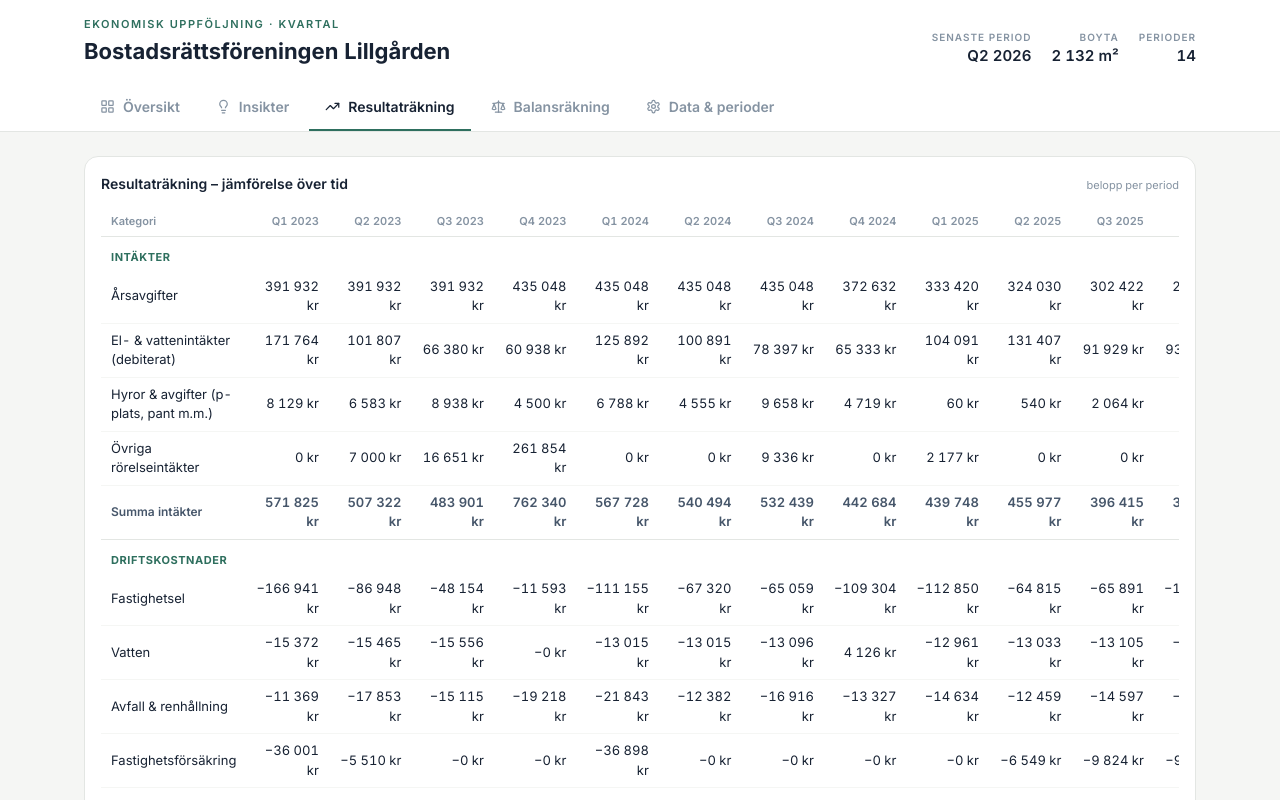
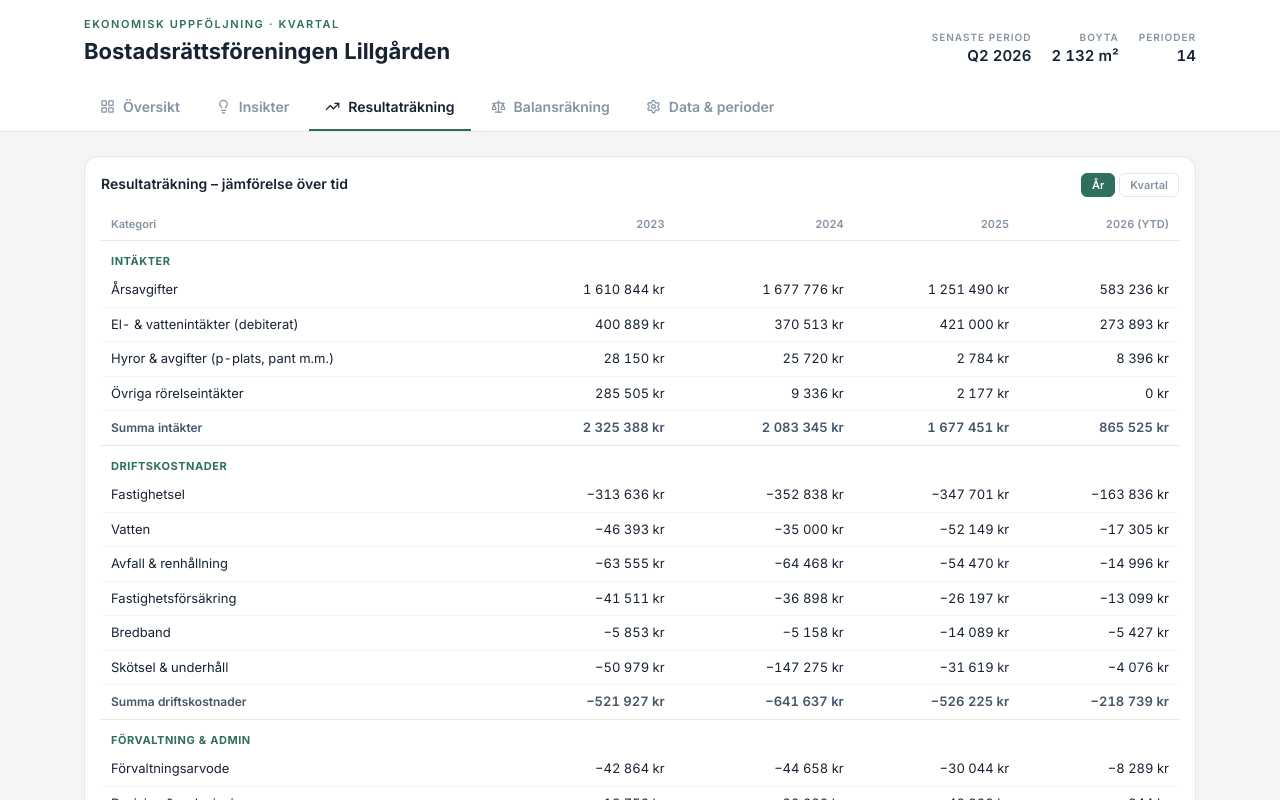
Before and after one commit to MiladKhanKhan/brflillgarden, a React (Vite) app in the folder lillgarden-dashboard-vite/lillgarden-dashboard/: page / in a window 1280 px wide. Both pictures are taken after a click on the button "Resultaträkning". Shown: the top 800 px of the page. Built offline with nearby package versions, Linux system fonts and the light colour scheme.

Commit message:
Update App.jsx

```diff
--- a/lillgarden-dashboard-vite/lillgarden-dashboard/src/App.jsx
+++ b/lillgarden-dashboard-vite/lillgarden-dashboard/src/App.jsx
@@ -843,41 +843,57 @@ function Insikter({ sorted, latest, boyta, resultOf, driftOf, soliditetOf, focus
 
 /* ---------- RR comparison table ---------- */
 function RRTable({ sorted, resultOf, driftOf, boyta }) {
+  const [view, setView] = useState("y");
   const groups = [...new Set(RR.map((a) => a.g))];
   const cell = { padding: "7px 10px", fontSize: 13, textAlign: "right" };
   const head = { ...cell, color: T.faint, fontSize: 11, fontWeight: 600, borderBottom: `1px solid ${T.line}` };
   const groupSum = (g, p) => RR.filter((a) => a.g === g).reduce((s, a) => s + (a.s === "in" ? num(p.rr[a.k]) : -num(p.rr[a.k])), 0);
 
-  return (<Card title="Resultaträkning – jämförelse över tid" hint="belopp per period">
+  // Årsvy: summera resultaträkningens poster per år
+  const years = [...new Set(sorted.map((p) => p.year))];
+  const yearCols = years.map((y) => {
+    const qs = sorted.filter((p) => p.year === y);
+    const rr = {};
+    RR.forEach((a) => { rr[a.k] = qs.reduce((s, p) => s + num(p.rr[a.k]), 0); });
+    return { id: String(y), label: qs.length === 4 ? String(y) : `${y} (YTD)`, year: y, nQ: qs.length, rr };
+  });
+  const cols = view === "q" ? sorted : yearCols;
+  const driftKvmOf = (p) => {
+    if (view === "q") return (driftOf(p) * 4) / boyta;
+    const f = p.nQ === 4 ? 1 : 4 / p.nQ;
+    return (driftOf(p) * f) / boyta;
+  };
+
+  return (<Card title="Resultaträkning – jämförelse över tid" hint={<ViewToggle value={view} onChange={setView} />}>
     <div className="overflow-x-auto">
-      <table style={{ width: "100%", borderCollapse: "collapse", minWidth: 480 }}>
+      <table style={{ width: "100%", borderCollapse: "collapse", minWidth: view === "q" ? 480 : 360 }}>
         <thead><tr>
           <th style={{ ...head, textAlign: "left" }}>Kategori</th>
-          {sorted.map((p) => <th key={p.id} style={head}>{p.label}</th>)}
+          {cols.map((p) => <th key={p.id} style={head}>{p.label}</th>)}
         </tr></thead>
         <tbody>
           {groups.map((g) => (
             <React.Fragment key={g}>
-              <tr><td colSpan={sorted.length + 1} style={{ padding: "12px 10px 4px", fontSize: 11, fontWeight: 700, color: T.green, letterSpacing: "0.05em" }}>{g.toUpperCase()}</td></tr>
+              <tr><td colSpan={cols.length + 1} style={{ padding: "12px 10px 4px", fontSize: 11, fontWeight: 700, color: T.green, letterSpacing: "0.05em" }}>{g.toUpperCase()}</td></tr>
               {RR.filter((a) => a.g === g).map((a) => (
                 <tr key={a.k} style={{ borderBottom: `1px solid ${T.bg}` }}>
                   <td style={{ padding: "7px 10px", fontSize: 13 }}>{a.l}</td>
-                  {sorted.map((p) => <td key={p.id} style={cell}>{kr(a.s === "in" ? num(p.rr[a.k]) : -num(p.rr[a.k]))}</td>)}
+                  {cols.map((p) => <td key={p.id} style={cell}>{kr(a.s === "in" ? num(p.rr[a.k]) : -num(p.rr[a.k]))}</td>)}
                 </tr>
               ))}
               <tr style={{ borderBottom: `1px solid ${T.line}` }}>
                 <td style={{ padding: "6px 10px", fontSize: 12, fontWeight: 600, color: T.inkSoft }}>Summa {g.toLowerCase()}</td>
-                {sorted.map((p) => <td key={p.id} style={{ ...cell, fontWeight: 600, color: T.inkSoft }}>{kr(groupSum(g, p))}</td>)}
+                {cols.map((p) => <td key={p.id} style={{ ...cell, fontWeight: 600, color: T.inkSoft }}>{kr(groupSum(g, p))}</td>)}
               </tr>
             </React.Fragment>
           ))}
           <tr style={{ borderTop: `2px solid ${T.ink}` }}>
-            <td style={{ padding: "10px", fontWeight: 700 }}>Periodens resultat</td>
-            {sorted.map((p) => { const r = resultOf(p); return <td key={p.id} style={{ ...cell, fontWeight: 700, color: r >= 0 ? T.green : T.clay }}>{kr(r)}</td>; })}
+            <td style={{ padding: "10px", fontWeight: 700 }}>{view === "q" ? "Periodens resultat" : "Årets resultat"}</td>
+            {cols.map((p) => { const r = resultOf(p); return <td key={p.id} style={{ ...cell, fontWeight: 700, color: r >= 0 ? T.green : T.clay }}>{kr(r)}</td>; })}
           </tr>
           {boyta > 0 && (
             <tr><td style={{ padding: "8px 10px", fontSize: 12, color: T.faint }}>Driftskostnad/m² (årstakt)</td>
-              {sorted.map((p) => <td key={p.id} style={{ ...cell, fontSize: 12, color: T.faint }}>{kr((driftOf(p) * 4) / boyta)}</td>)}
+              {cols.map((p) => <td key={p.id} style={{ ...cell, fontSize: 12, color: T.faint }}>{kr(driftKvmOf(p))}</td>)}
             </tr>
           )}
         </tbody>
@@ -888,10 +904,20 @@ function RRTable({ sorted, resultOf, driftOf, boyta }) {
 
 /* ---------- BR comparison table ---------- */
 function BRTable({ sorted, assetsOf, soliditetOf, boyta }) {
+  const [view, setView] = useState("y");
   const groups = [...new Set(BR.map((b) => b.g))];
   const cell = { padding: "7px 10px", fontSize: 13, textAlign: "right" };
   const head = { ...cell, color: T.faint, fontSize: 11, fontWeight: 600, borderBottom: `1px solid ${T.line}` };
   const latest = sorted[sorted.length - 1];
+
+  // Årsvy: balansräkningen är ögonblicksvärden -> ta varje års sista kvartal (utgående balans)
+  const years = [...new Set(sorted.map((p) => p.year))];
+  const yearCols = years.map((y) => {
+    const qs = sorted.filter((p) => p.year === y);
+    const last = qs[qs.length - 1];
+    return { ...last, id: String(y), label: qs.length === 4 ? String(y) : `${y} (YTD)` };
+  });
+  const cols = view === "q" ? sorted : yearCols;
 
   return (<div className="space-y-5">
     <div className="grid grid-cols-2 md:grid-cols-4 gap-3">
@@ -900,28 +926,31 @@ function BRTable({ sorted, assetsOf, soliditetOf, boyta }) {
       <KpiTile label="Fastighetslån" value={krShort(num(latest.br.fastighetslan))} accent={T.gold} />
       <KpiTile label="Skuld / m²" value={boyta ? kr(num(latest.br.fastighetslan) / boyta) : "ange boyta"} accent={T.gold} />
     </div>
-    <Card title="Balansräkning – jämförelse över tid" hint="utgående balans per period">
+    <Card title="Balansräkning – jämförelse över tid" hint={<ViewToggle value={view} onChange={setView} />}>
+      <p style={{ fontSize: 11, color: T.faint, marginTop: -6, marginBottom: 8 }}>
+        utgående balans {view === "q" ? "per kvartal" : "vid årets slut (senaste kvartalet för pågående år)"}
+      </p>
       <div className="overflow-x-auto">
-        <table style={{ width: "100%", borderCollapse: "collapse", minWidth: 480 }}>
+        <table style={{ width: "100%", borderCollapse: "collapse", minWidth: view === "q" ? 480 : 360 }}>
           <thead><tr>
             <th style={{ ...head, textAlign: "left" }}>Post</th>
-            {sorted.map((p) => <th key={p.id} style={head}>{p.label}</th>)}
+            {cols.map((p) => <th key={p.id} style={head}>{p.label}</th>)}
           </tr></thead>
           <tbody>
             {groups.map((g) => (
               <React.Fragment key={g}>
-                <tr><td colSpan={sorted.length + 1} style={{ padding: "12px 10px 4px", fontSize: 11, fontWeight: 700, color: T.green, letterSpacing: "0.05em" }}>{g.toUpperCase()}</td></tr>
+                <tr><td colSpan={cols.length + 1} style={{ padding: "12px 10px 4px", fontSize: 11, fontWeight: 700, color: T.green, letterSpacing: "0.05em" }}>{g.toUpperCase()}</td></tr>
                 {BR.filter((b) => b.g === g).map((b) => (
                   <tr key={b.k} style={{ borderBottom: `1px solid ${T.bg}` }}>
                     <td style={{ padding: "7px 10px", fontSize: 13 }}>{b.l}</td>
-                    {sorted.map((p) => <td key={p.id} style={cell}>{kr(num(p.br[b.k]))}</td>)}
+                    {cols.map((p) => <td key={p.id} style={cell}>{kr(num(p.br[b.k]))}</td>)}
                   </tr>
                 ))}
               </React.Fragment>
             ))}
             <tr style={{ borderTop: `2px solid ${T.ink}` }}>
               <td style={{ padding: "10px", fontWeight: 700 }}>Soliditet</td>
-              {sorted.map((p) => <td key={p.id} style={{ ...cell, fontWeight: 700, color: T.green }}>{pct(soliditetOf(p))}</td>)}
+              {cols.map((p) => <td key={p.id} style={{ ...cell, fontWeight: 700, color: T.green }}>{pct(soliditetOf(p))}</td>)}
             </tr>
           </tbody>
         </table>
```
